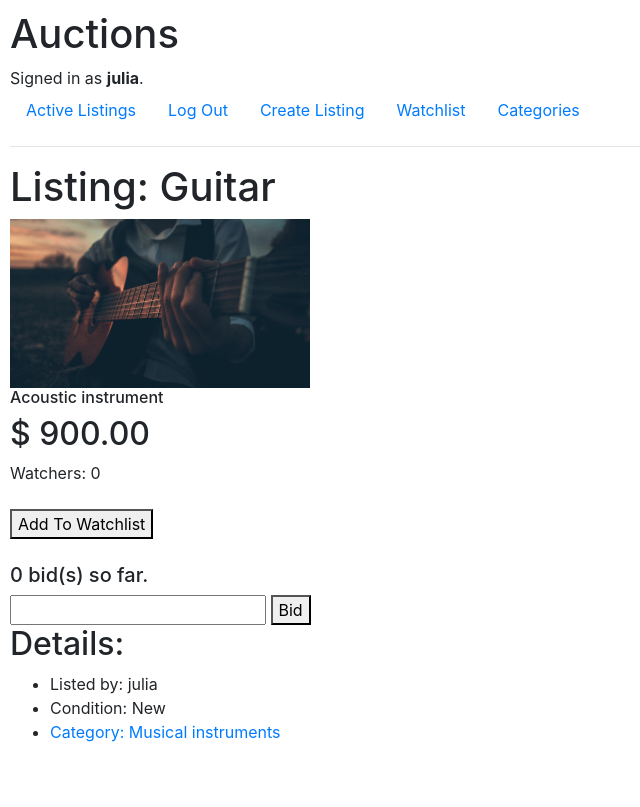
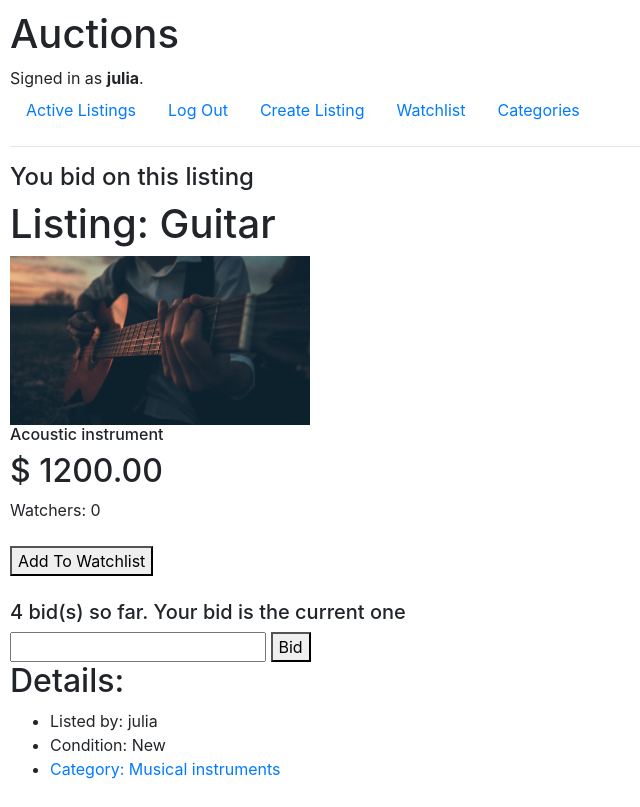
Before and after one commit to JuliaMaxy/project2, a Django app: page /listing/1 in a window 1280 px wide. Shown: the whole page, without its empty margins (0-640 px from the left). Before the commit the page ends 742 px from the top, so only its background shows below. Run offline with Django 3.2, Linux system fonts and the light colour scheme; a user stored in the database is signed in; data comes from the database, SQL or seed files in the repository; data that the repository does not hold is empty; some libraries are stand-ins or nearby versions.

Commit message:
add info about last bidder

```diff
--- a/commerce/commerce/auctions/models.py
+++ b/commerce/commerce/auctions/models.py
@@ -7,7 +7,7 @@
     pass
 
 class Bid(models.Model):
-    user =  models.ManyToManyField(User,related_name="bids")
+    user = models.ForeignKey(User, on_delete=models.CASCADE, related_name="bids")
     listing = models.ForeignKey("Listing", on_delete=models.CASCADE, related_name="bids")
     added_time = models.DateTimeField(auto_now_add=True)
     amount = models.DecimalField(max_digits=10, decimal_places=2)
--- a/commerce/commerce/auctions/templates/auctions/listing.html
+++ b/commerce/commerce/auctions/templates/auctions/listing.html
@@ -9,6 +9,9 @@
 
     {% if message %}
     <h1>{{message}}</h1>
+    {% endif %}
+    {% if bidder %}
+    <h4>You bid on this listing</h4>
     {% endif %}
     <h1>Listing: {{listing.title}}</h1>
     <div>
@@ -39,7 +42,14 @@
         </form>
     {% endif %}
     <br>
-    <h5>{{bids}} bid(s) so far.</h5>
+    <h5>{{bids}} bid(s) so far.
+        {% if last_user == request.user %}
+        Your bid is the current one
+        {% elif  last_user == ''%}
+        {% else %}
+        {{last_user}}'s bid is the current one
+        {% endif %}
+    </h5>
     <form action="{% url 'listing' listing.id%}" method="post">
         {% csrf_token %}
         <input type="number" name="bid">
--- a/commerce/commerce/auctions/views.py
+++ b/commerce/commerce/auctions/views.py
@@ -93,50 +93,65 @@
 
 @login_required
 def listing(request, listing_id):
+    # get currently singed in user
     user = request.user
+    # get the listings based on id provided
     listing =  Listing.objects.get(pk=listing_id)
+    # check if the listing is in the user's watchlist
     in_watchlist = WatchList.objects.filter(user=user, listing=listing).exists()
+    # get the number of watchers of the listing
     watchers = WatchList.objects.filter(listing=listing).count()
+    # get the number of bids on the listing
     bids = Bid.objects.filter(listing=listing).count()
-    last =  Bid.objects.filter(listing=listing).order_by('added_time').first()
+    # get the last bid on the listing
+    if bids > 0:
+        bidder = Bid.objects.filter(listing=listing, user=user).exists()
+        last =  Bid.objects.filter(listing=listing).order_by('added_time').first()
+        last_user = last.user
+    else:
+        bidder = False
+        last_user = ''
+    # if accessed via GET
     if request.method == 'GET':
         return render(request, "auctions/listing.html", {
-            "listing":listing, "in_watchlist": in_watchlist, "watchers":watchers, "bids":bids
+            "listing":listing, "in_watchlist": in_watchlist, "watchers":watchers, "bids":bids, "last_user":last_user, "bidder":bidder
         })
     else:
+        # if POST via watchlist form
         if request.POST["form"] == "1":
             listing_id = request.POST["add_listing"]
             listing = Listing.objects.get(pk=listing_id)
             addition = WatchList.objects.create(listing=listing)
             addition.user.add(user)
+        # if POST via bid form
         elif request.POST["form"] == "2":
             bid = request.POST["bid"]
             bidded = Bid.objects.filter(listing=listing).exists()
 
             if not bidded:
                 if int(bid) > listing.starting_bid:
-                    b = Bid.objects.create(listing=listing, amount=bid)
-                    b.user.add(user)
+                    b = Bid(listing=listing, amount=bid, user=user)
+                    b.save()
                     listing.current_bid = bid
                     listing.save()
                     bids = Bid.objects.filter(listing=listing).count()
                     return render(request, "auctions/listing.html", {
-                        "listing":listing, "in_watchlist": in_watchlist, "watchers":watchers, "message":"Success","bids":bids
+                        "listing":listing, "in_watchlist": in_watchlist, "watchers":watchers, "message":"Success","bids":bids, "last_user":request.user, "bidder":True
                     })
             else:
                 last =  Bid.objects.filter(listing=listing).order_by('added_time').first()
                 if int(bid)> last.amount:
-                    b = Bid.objects.create(listing=listing, amount=bid)
-                    b.user.add(user)
+                    b = Bid(listing=listing, amount=bid, user=user)
+                    b.save()
                     listing.current_bid = bid
                     listing.save()
                     bids = Bid.objects.filter(listing=listing).count()
                     return render(request, "auctions/listing.html", {
-                        "listing":listing, "in_watchlist": in_watchlist, "watchers":watchers, "message":"Success", "bids":bids
+                        "listing":listing, "in_watchlist": in_watchlist, "watchers":watchers, "message":"Success", "bids":bids, "last_user":last.user, "bidder":True
                     })
 
             return render(request, "auctions/listing.html", {
-                "listing":listing, "in_watchlist": in_watchlist, "watchers":watchers, "message":"Failed"
+                "listing":listing, "in_watchlist": in_watchlist, "watchers":watchers, "bids":bids, "message":"Failed", "last_user":last_user, "bidder":bidder
             })
     return HttpResponseRedirect(reverse("listing",args=(listing.id,)))
 
```
Also changed, not shown: commerce/commerce/auctions/migrations/0021_remove_bid_user_bid_user.py (added), commerce/commerce/auctions/migrations/0022_remove_bid_user_bid_user.py (added), commerce/commerce/auctions/migrations/0023_remove_bid_user_bid_user.py (added), commerce/commerce/db.sqlite3.
